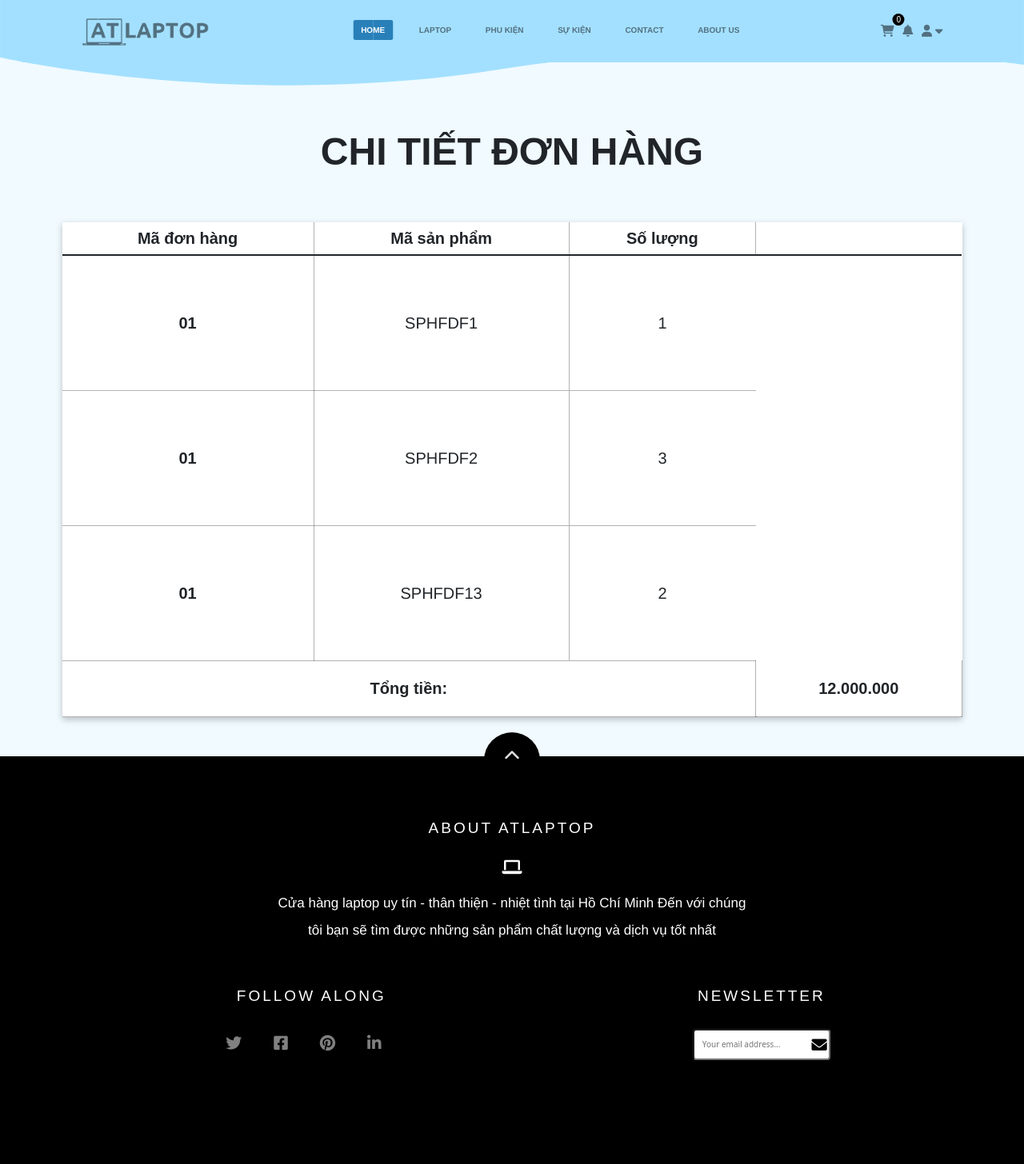
After one commit to Trugtie/atproject, a PHP site: page /chitietdonhang.php in a window 1280 px wide. The commit adds this page. Shown: the whole page at 80% size. Run offline with PHP 8.4, Linux system fonts and the light colour scheme; some libraries are stand-ins or nearby versions; some web fonts are replaced.

Commit message:
chi tiet don hang

```diff
--- /dev/null
+++ b/chitietdonhang.php
@@ -0,0 +1,50 @@
+<?php include "./view/header.php" ?>
+<section class="giohang">
+    <div class="container">
+        <h1 class="cateHeader text-center event__header animate-top" id="categories__work">CHI TIẾT ĐƠN HÀNG</h1>
+        <table class="table .table-striped">
+            <thead>
+                <tr>
+                    <th scope="col" class="madh">Mã đơn hàng</th>
+                    <th scope="col" class="masp">Mã sản phẩm</th>
+                    <th scope="col" class="sl">Số lượng</th>
+                </tr>
+            </thead>
+            <tbody>
+                <tr>
+                <th scope="row">01</th>
+                    <td>SPHFDF1</td>
+
+                    <td>
+                        1
+                    </td>
+
+                </tr>
+                <tr>
+                    <th scope="row">01</th>
+                    <td>SPHFDF2</td>
+
+                    <td>
+                        3
+                    </td>
+
+                </tr>
+                <tr>
+                <th scope="row">01</th>
+                    <td>SPHFDF13</td>
+
+                    <td>
+                        2
+                    </td>
+
+                </tr>
+                <tr class="tongtientitle">
+                    <th scope="col" colspan="5">Tổng tiền:</th>
+                    <th scope="col" class="tongtien2">12.000.000</th>
+                </tr>
+            </tbody>
+        </table>
+
+    </div>
+</section>
+<?php include "./view/footer.php" ?>
--- a/lichsumuahang.php
+++ b/lichsumuahang.php
@@ -17,9 +17,9 @@
             </thead>
             <tbody>
                 <tr>
-                    <th scope="row">1</th>
+                    <th scope="row">01</th>
                     <td>12/7/2021</td>
-                    <td>Say your name?</td>
+                    <td>Lê Ngọc</td>
                     <td>0984962514 </td>
                     <td>
                         Đang giao
@@ -29,7 +29,7 @@
                         SPPTELCO11
                     </td>
                     <td>
-                        <a href="" class="xem">Xem</a>
+                        <a href="chitietdonhang.php" class="xem">Xem</a>
                     </td>
                 </tr>
 
```
